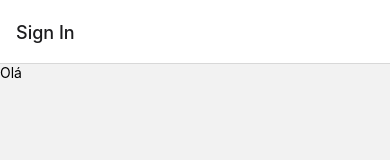
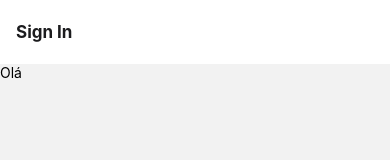
Before and after one commit to guibastack/traffic-lights-app-react-native, a React Native app: screen / in a window 390 px wide. Shown: the top 160 px of the page. Built offline with nearby package versions, Linux system fonts and the light colour scheme.

Commit message:
Creation of the app's global header design.

```diff
--- a/App.js
+++ b/App.js
@@ -16,7 +16,13 @@ export default () => {
 
     <NavigationContainer>
 
-      <Stack.Navigator initialRouteName="EmailScreen">
+      <Stack.Navigator initialRouteName="EmailScreen" screenOptions={{
+        headerTitleStyle: {
+          fontWeight: 'bold',
+          fontSize: 17,
+        },
+        headerShadowVisible: false,
+      }}>
 
         <Stack.Screen name="EmailScreen" component={EmailScreen} options={{
           title: 'Sign In',
```
Also changed, not shown: src/Styles/Styles.js (added, +8 -0 lines).
